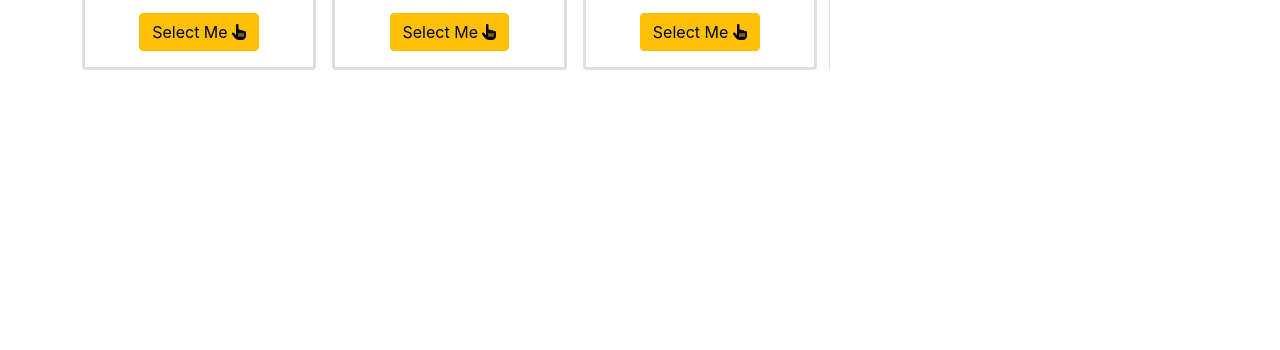
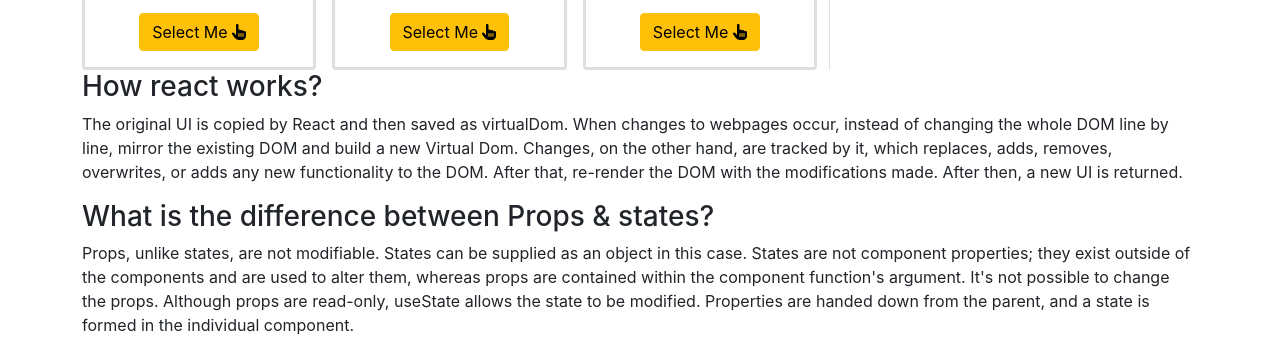
Before and after one commit to VoidGlitch00/team-selection, a React (Create React App) app: page / in a window 1280 px wide. Shown: the part 1364-1714 px from the top of the page. Before the commit the page ends 1434 px from the top, so only its background shows below. Built offline with nearby package versions, Linux system fonts and the light colour scheme.

Commit message:
final update

```diff
--- a/src/App.js
+++ b/src/App.js
@@ -19,6 +19,14 @@
         <div className="row">
           <Players addToCartHandler={addToCartHandler}> </Players>
           <Sidebar cart={cart} setCart={setCart} > </Sidebar>
+          <div>
+            <h3>How react works?
+            </h3>
+            <p>The original UI is copied by React and then saved as virtualDom. When changes to webpages occur, instead of changing the whole DOM line by line, mirror the existing DOM and build a new Virtual Dom. Changes, on the other hand, are tracked by it, which replaces, adds, removes, overwrites, or adds any new functionality to the DOM. After that, re-render the DOM with the modifications made. After then, a new UI is returned.</p>
+            <h3>What is the difference between Props & states?
+            </h3>
+            <p>Props, unlike states, are not modifiable. States can be supplied as an object in this case. States are not component properties; they exist outside of the components and are used to alter them, whereas props are contained within the component function's argument. It's not possible to change the props. Although props are read-only, useState allows the state to be modified. Properties are handed down from the parent, and a state is formed in the individual component.</p>
+          </div>
         </div>
       </main>
 
```
